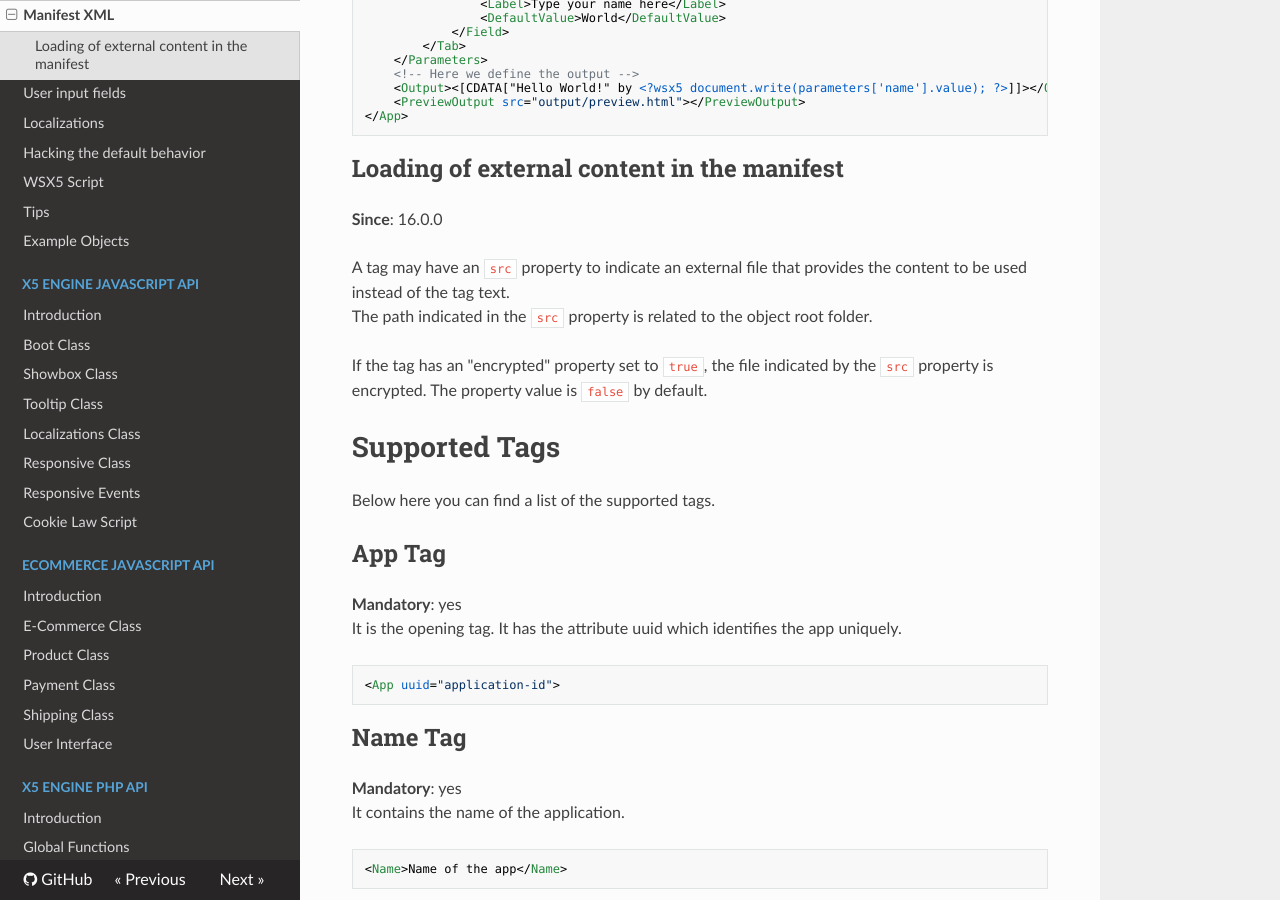
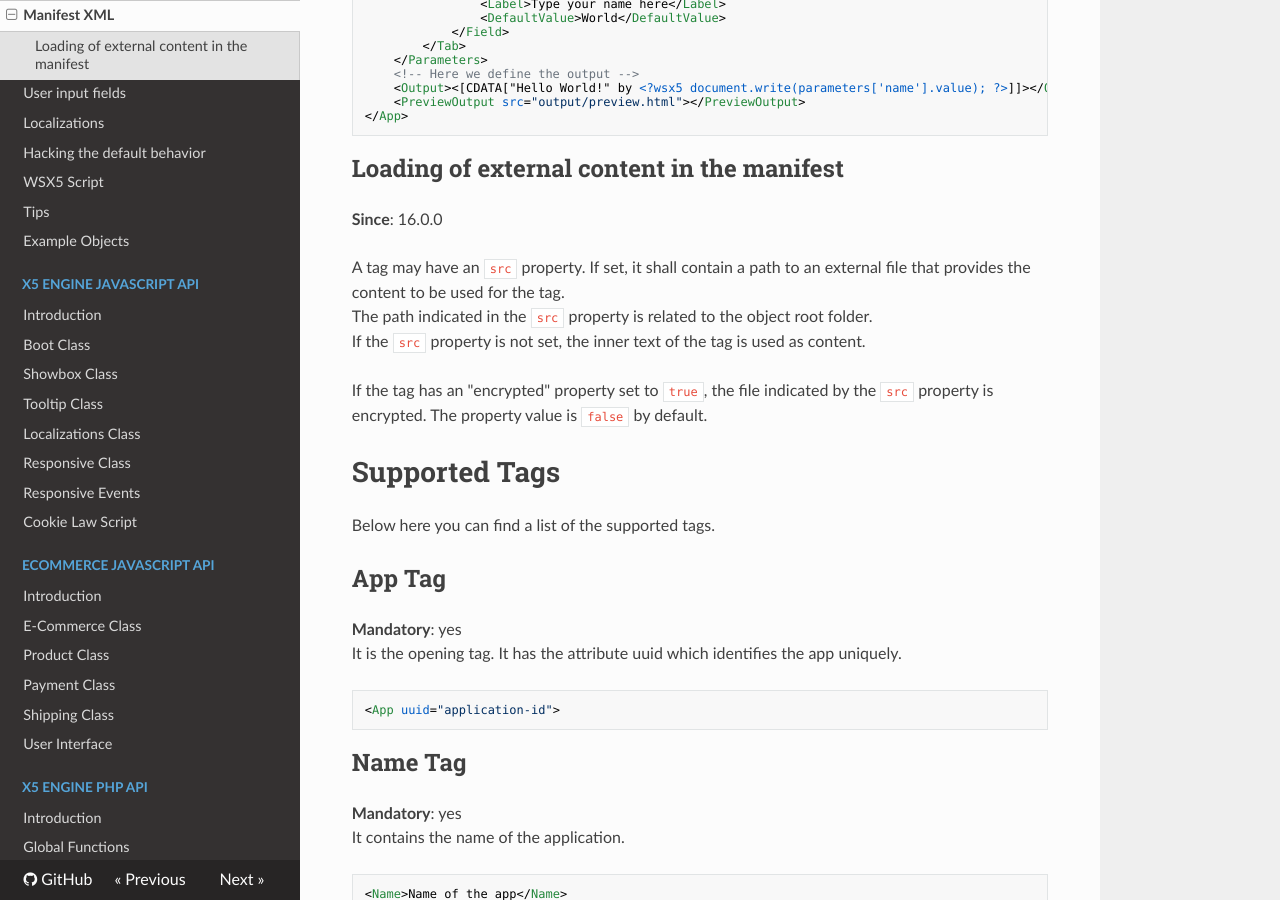
Before and after one commit to WebSiteX5/wsx5-developers-guide, an MkDocs documentation site: the page built from docs/optional-objects/manifest-xml.md, in a window 1280 px wide and 900 px high, scrolled down 548 px. Built offline with MkDocs 1.6.1, drawn with Linux system fonts in a browser that asks for light colours; nearby versions of some CDN libraries; old or Windows-style settings are respelled for this version of MkDocs.

Commit message:
Oggetti Opzionali: typo

```diff
--- a/docs/optional-objects/manifest-xml.md
+++ b/docs/optional-objects/manifest-xml.md
@@ -36,8 +36,9 @@ Here's how a manifest.xml looks like:
 ## Loading of external content in the manifest
 **Since**: 16.0.0
 
-A tag may have an `src` property to indicate an external file that provides the content to be used instead of the tag text.
+A tag may have an `src` property. If set, it shall contain a path to an external file that provides the content to be used for the tag.
 The path indicated in the `src` property is related to the object root folder.
+If the `src` property is not set, the inner text of the tag is used as content.
 
 If the tag has an "encrypted" property set to `true`, the file indicated by the `src` property is encrypted. The property value is `false` by default.
 
```
